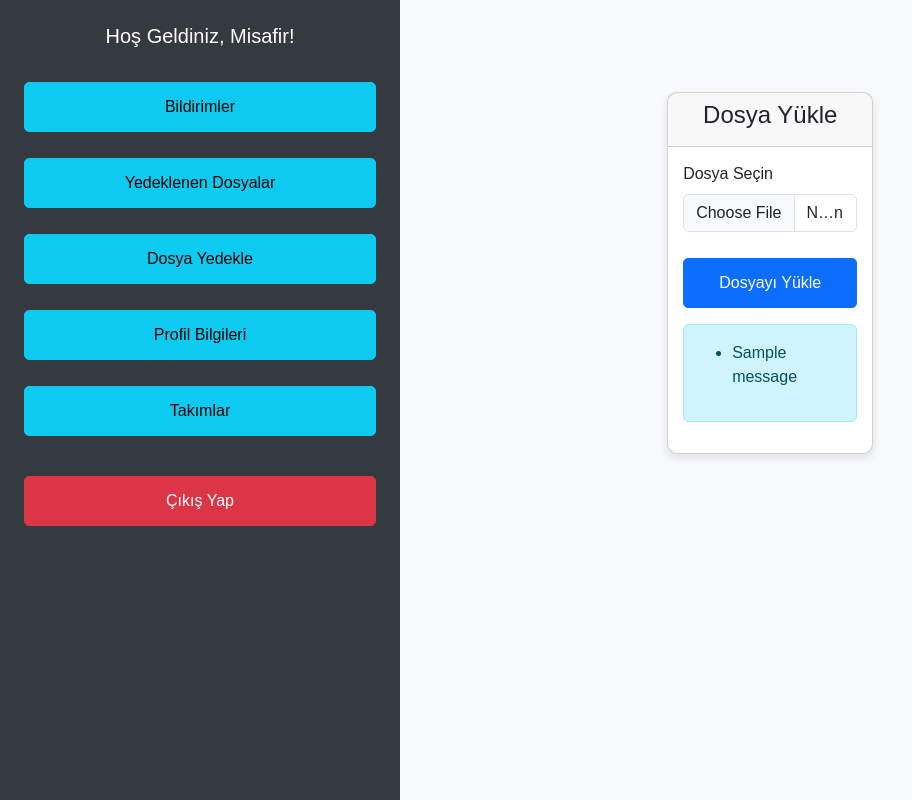
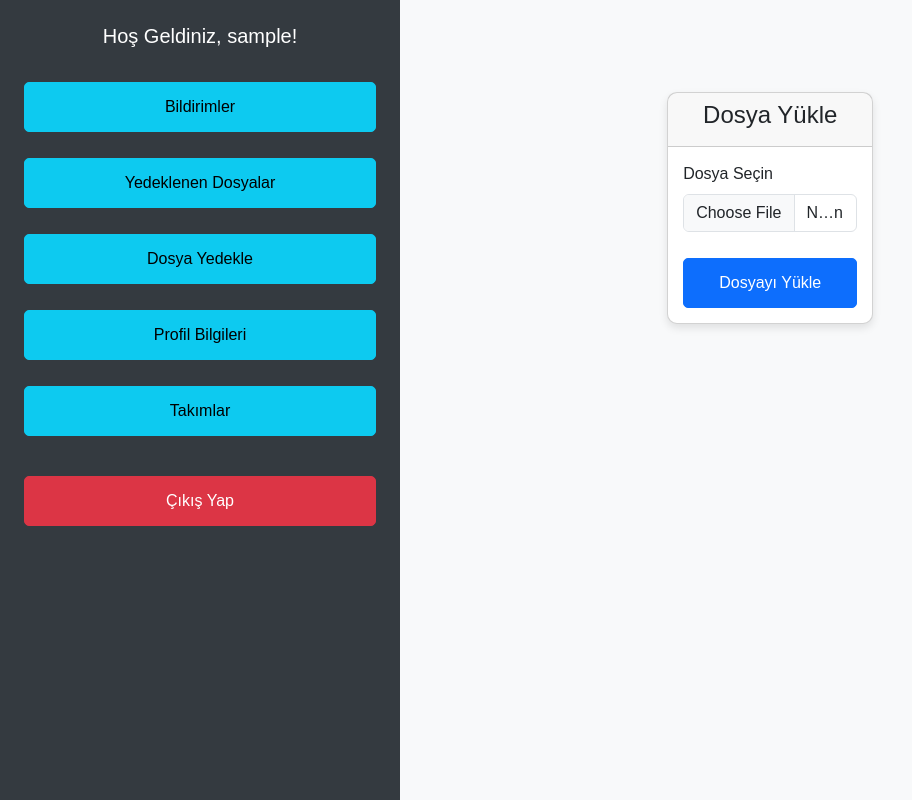
Before and after one commit to zeyn-zeze/File_Storage_And_Backup_System, a Flask app: page /upload in a window 1280 px wide. Shown: the whole page, without its empty margins (0-912 px from the left). Run offline with Flask 3, Linux system fonts and the light colour scheme; a user stored in the database is signed in; tables that the repository leaves empty hold one stand-in row (values such as "Sample post"); one stand-in notice (Sample message) is shown; some libraries are stand-ins or nearby versions.

Commit message:
düzenlemeler

```diff
--- a/templates/base.html
+++ b/templates/base.html
@@ -16,7 +16,8 @@
 
 
                 <!-- Hoş Geldiniz Mesajı -->
-                <h5 class="text-center mb-4">Hoş Geldiniz, {{ g.user.username if g.user else 'Misafir' }}!</h5>
+                <h5 class="text-center mb-4">Hoş Geldiniz, {{ current_user.username if current_user.is_authenticated else 'Misafir' }}!</h5>
+
 
                 <div class="d-flex flex-column">
                     <a href="" class="btn btn-info mb-3">Bildirimler</a>
--- a/templates/upload.html
+++ b/templates/upload.html
@@ -20,17 +20,6 @@
                         <button type="submit" class="btn btn-primary w-100">Dosyayı Yükle</button>
                     </form>
 
-                    {% with messages = get_flashed_messages() %}
-                    {% if messages %}
-                        <div class="alert alert-info mt-3">
-                            <ul>
-                                {% for message in messages %}
-                                    <li>{{ message }}</li>
-                                {% endfor %}
-                            </ul>
-                        </div>
-                    {% endif %}
-                    {% endwith %}
                 </div>
             </div>
         </div>
```
